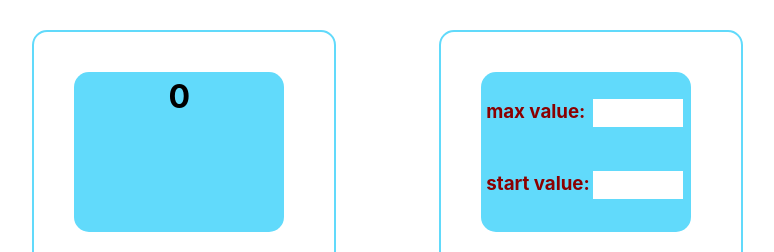
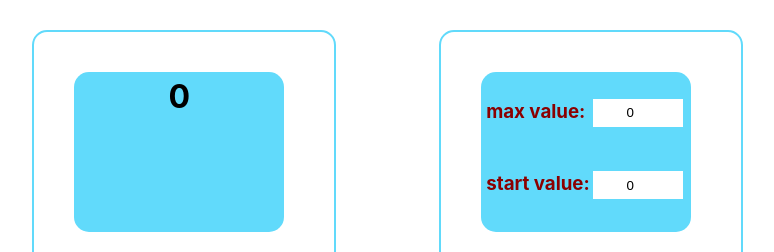
Before and after one commit to svetik-kov/counter_1_part_Tuesday, a React (Create React App) app: page / in a window 1280 px wide. Shown: the top 252 px of the page, without its empty margins (201-975 px from the left). Built offline with nearby package versions, Linux system fonts and the light colour scheme.

Commit message:
useEffect для maxValue и startValue

```diff
--- a/src/App.tsx
+++ b/src/App.tsx
@@ -9,7 +9,7 @@ function App() {
 
     return (
         <div className={s.block}>
-            <Counter/>
+            <Counter />
             <CounterSetting/>
         </div>
 
--- a/src/Button.module.css
+++ b/src/Button.module.css
@@ -1,7 +1,7 @@
 .block {
     display: grid;
     grid-template-columns: repeat(3, 2fr);
-padding: 30px;
+    padding: 30px;
 
 }
 
@@ -11,7 +11,7 @@ padding: 30px;
     border: 2px solid #61dafb;
     border-radius: 15px;
     padding: 20px;
-   margin-left: 50%;
+    margin-left: 50%;
     text-align: center;
 
 }
@@ -52,7 +52,6 @@ padding: 30px;
     margin-top: 20px;
 
 
-
 }
 
 
--- a/src/counterSetting.tsx
+++ b/src/counterSetting.tsx
@@ -1,4 +1,4 @@
-import React, {useState} from 'react';
+import React, {ChangeEvent, useEffect, useState} from 'react';
 import {Button} from "./Button";
 import s from './Button.module.css'
 
@@ -8,26 +8,63 @@ import s from './Button.module.css'
 
 export const CounterSetting = () => {
 
-    let [maxValue,setMaxValue]=useState<number>(0)
+    let [maxValue,setMaxValue]=useState(() => {
+        let maxValueString = localStorage.getItem('maxValue')
+        if (maxValueString) {
+            let newValueMax = JSON.parse(maxValueString)
+            return newValueMax
+        } else {
+            return 0
+        }
+    })
+    let [startValue,setStartValue]=useState(() => {
+        let startValueString = localStorage.getItem('startValue')
+        if (startValueString) {
+            let newValueStart = JSON.parse(startValueString)
+            return newValueStart
+        } else {
+            return 0
+        }
+    })
 
-    const addButtonSet=()=>{
-        setMaxValue(++maxValue)
+
+    useEffect(() => {
+        maxValueLocalStorageHandler()
+    }, [maxValue])
+    const maxValueLocalStorageHandler = () => {
+        localStorage.setItem('maxValue', JSON.stringify(maxValue))
+    }
+    const onchangeMaxHandler=(e:ChangeEvent<HTMLInputElement>)=>{
+        setMaxValue(e.currentTarget.value)
     }
 
-    return (
+
+    useEffect(() => {
+        startLocalStorageHandler()
+    }, [startValue])
+    const startLocalStorageHandler = () => {
+        localStorage.setItem('startValue', JSON.stringify(startValue))
+    }
+    const onchangeStartHandler=(e:ChangeEvent<HTMLInputElement>)=>{
+       setStartValue(e.currentTarget.value)
+    }
+
+
+
+     return (
         <div className={s.rectangle}>
 
             <div  className={s.performance}>
                 <h3> {'max value:  '}
-                <input className={s.inputNumber} type={"number"}/>
+                <input className={s.inputNumber} type={"number"} value={maxValue} onChange={onchangeMaxHandler}/>
             </h3>
                 <h3> {'start value:'}
-                    <input className={s.inputNumber} type={"number"}/>
+                    <input className={s.inputNumber} type={"number"} value={startValue} onChange={onchangeStartHandler}/>
                 </h3>
             </div>
 
             <div className={s.total}>
-              <Button name={'set'} onClick={addButtonSet}/>
+              <Button name={'set'} onClick={()=>{}}/>
             </div>
         </div>
     );
```
Also changed, not shown: src/Counter.tsx (+7 -0 lines).
